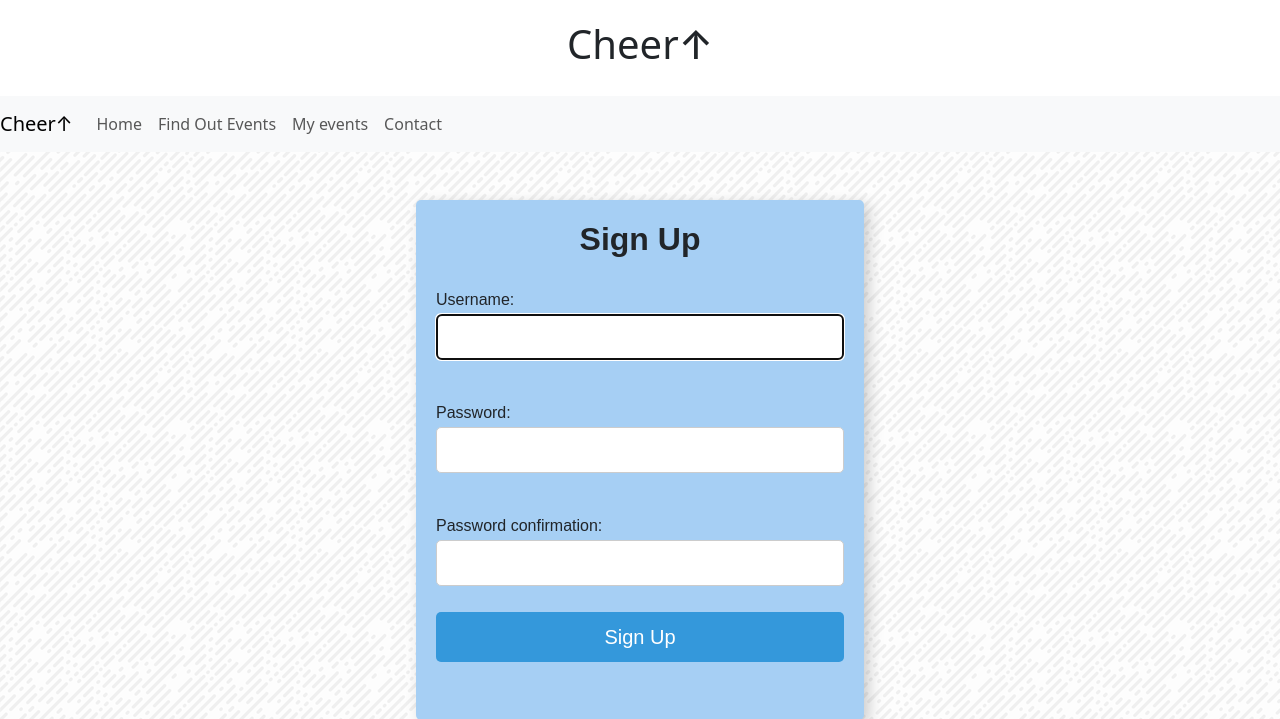
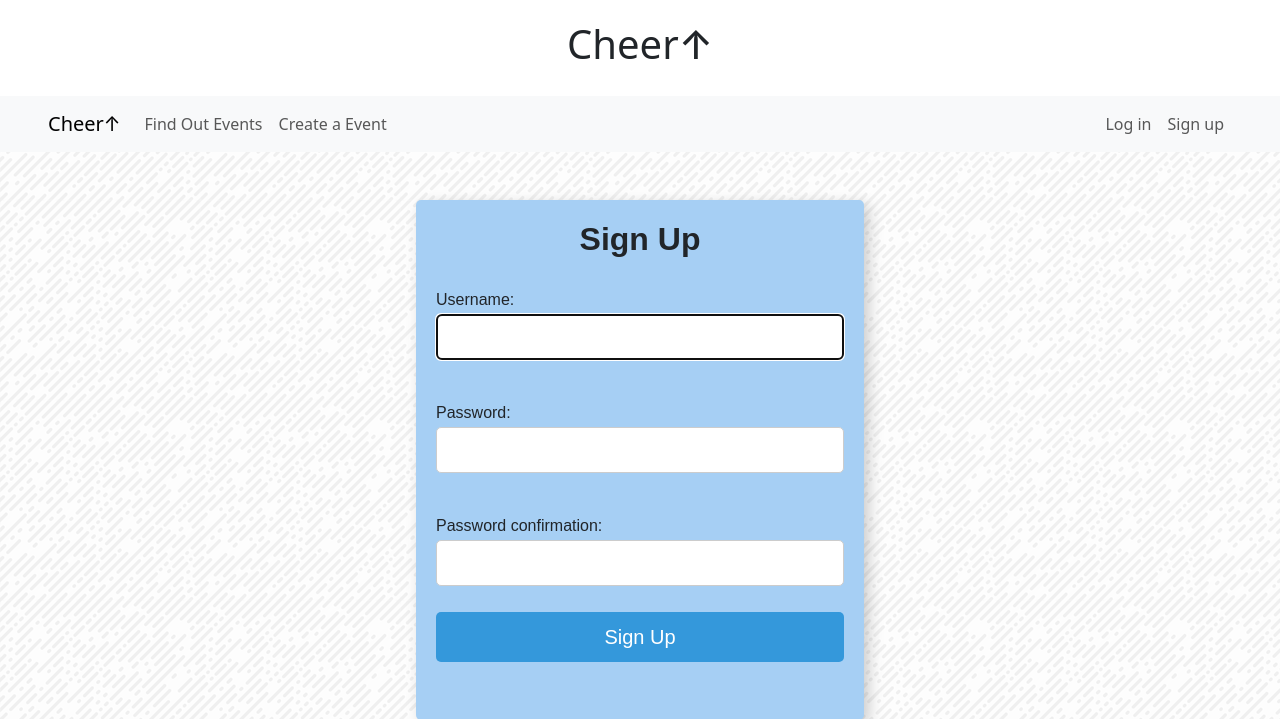
Before and after one commit to gcivil-nyu-org/Wednesday-Fall2023-Team-3, a Django app: page /accounts/signup/ in a window 1280 px wide. Shown: the top 719 px of the page. Run offline with Django 4.2, Linux system fonts and the light colour scheme; some libraries are stand-ins or nearby versions; some web fonts are replaced.

Commit message:
add login, logout, signup in navbar

```diff
--- a/events/templates/events/base.html
+++ b/events/templates/events/base.html
@@ -22,30 +22,44 @@
         </div>
 
 
-        <nav class="navbar navbar-expand-lg navbar-light bg-light">
+        <nav class="navbar navbar-expand-lg navbar-light bg-light px-5">
             <!-- Brand/logo -->
-            <a class="navbar-brand" href="#">Cheer↑</a>
+            <a class="navbar-brand" href="{% url 'events:index' %}">Cheer↑</a>
 
             <!-- Toggler/collapsible Button -->
-            <button class="navbar-toggler" type="button" data-toggle="collapse" data-target="#navbarNav" aria-controls="navbarNav" aria-expanded="false" aria-label="Toggle navigation">
+            <button class="navbar-toggler" type="button" data-bs-toggle="collapse" data-bs-target="#navbarNav" aria-controls="navbarNav" aria-expanded="false" aria-label="Toggle navigation">
                 <span class="navbar-toggler-icon"></span>
             </button>
 
             <!-- Navbar links -->
             <div class="collapse navbar-collapse" id="navbarNav">
-                <ul class="navbar-nav">
-                    <li class="nav-item active">
-                        <a class="nav-link" href="#">Home</a>
+                <ul class="navbar-nav me-auto">
+                    <li class="nav-item">
+                        <a class="nav-link" href="{% url 'events:index' %}">Find Out Events</a>
                     </li>
                     <li class="nav-item">
-                        <a class="nav-link" href="#">Find Out Events</a>
+                        <a class="nav-link" href="{% url 'events:create-event' %}">Create a Event</a>
                     </li>
-                    <li class="nav-item">
-                        <a class="nav-link" href="#">My events</a>
-                    </li>
-                    <li class="nav-item">
+                    <!-- <li class="nav-item">
                         <a class="nav-link" href="#">Contact</a>
-                    </li>
+                    </li> -->
+                </ul>
+                <ul class="navbar-nav">
+                    {% if user.is_authenticated %}
+                        <li class="nav-item">
+                            <a class="nav-link" href="#">Hello {{ user.username }}</a>
+                        </li>
+                        <li class="nav-item">
+                            <a class="nav-link" href="{% url 'logout' %}?next={{ request.path }}">Log out</a>
+                        </li>
+                    {% else %}
+                        <li class="nav-item">
+                            <a class="nav-link" href="{% url 'login' %}?next={{ request.path }}">Log in</a>
+                        </li>
+                        <li class="nav-item">
+                            <a class="nav-link" href="{% url 'signup' %}?next={{ request.path }}">Sign up</a>
+                        </li>
+                    {% endif %}
                 </ul>
             </div>
         </nav>
```
